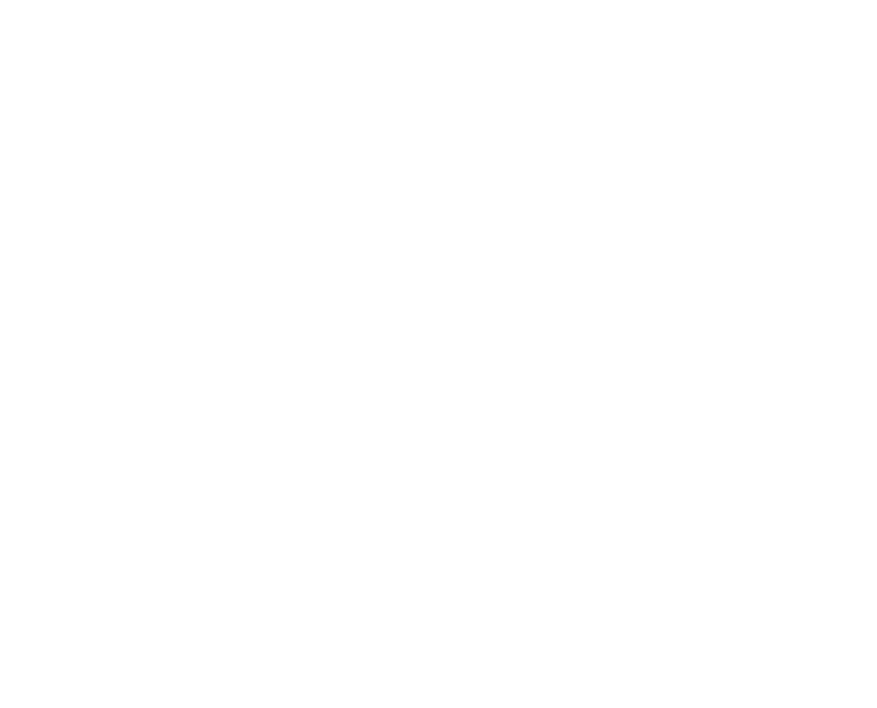
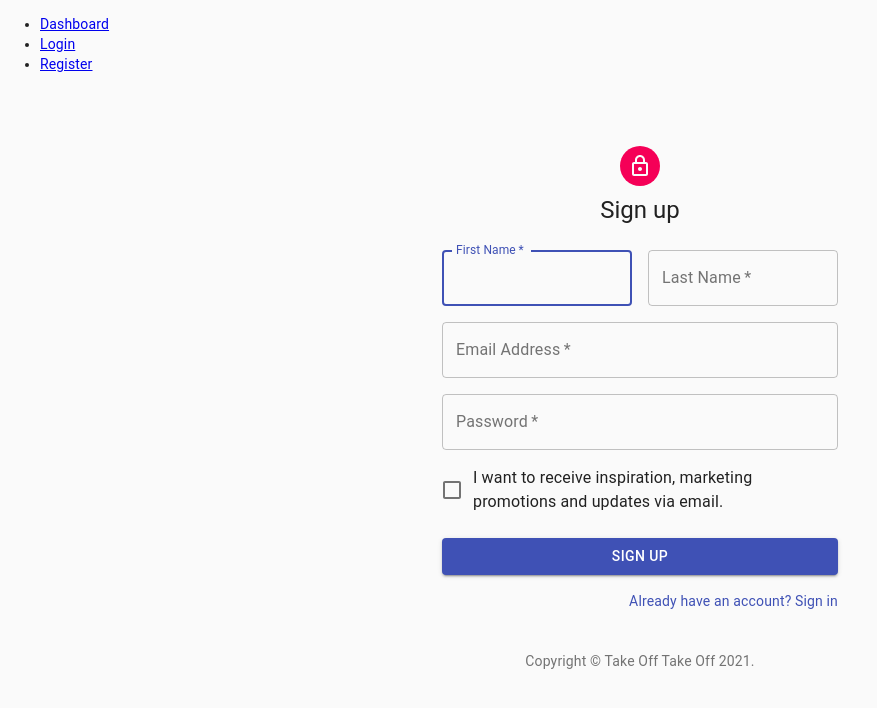
Before and after one commit to espoldi/Takeoff, a React (Create React App) app in the folder client/: page /register in a window 1280 px wide. Shown: the top 708 px of the page, without its empty margins (0-877 px from the left). Built offline with nearby package versions, Linux system fonts and the light colour scheme.

Commit message:
imported routes for login, register. used temp navbar to get client running. might want to change image of login

```diff
--- a/client/package.json
+++ b/client/package.json
@@ -12,6 +12,7 @@
     "axios": "^0.21.1",
     "react": "^17.0.2",
     "react-dom": "^17.0.2",
+    "react-router-dom": "^5.2.0",
     "react-scripts": "4.0.3",
     "web-vitals": "^1.1.1"
   },
--- a/client/src/App.js
+++ b/client/src/App.js
@@ -1,16 +1,50 @@
 import React, {Component} from 'react';
-import M from 'materialize-css';
+import Register from "./pages/Register";
+import Login from "./pages/Login";
+import Dashboard from "./pages/Dashboard";
+import {
+  BrowserRouter as Router,
+  Switch,
+  Route,
+  Link
+} from "react-router-dom";
 
 class App extends Component {
   componentDidMount() {
-    M.AutoInit();
   }
 
   render() {
-    return(
-      <div className="App">
+    return (
+      <Router>
+        <div>
+          <nav>
+            <ul>
+              <li>
+                <Link to="/">Dashboard</Link>
+              </li>
+              <li>
+                <Link to="/login">Login</Link>
+              </li>
+              <li>
+                <Link to="/register">Register</Link>
+              </li>
+            </ul>
+          </nav>
 
-      </div>
+
+          <Switch>
+            <Route path="/login">
+              <Login />
+            </Route>
+            <Route path="/register">
+              <Register />
+            </Route>
+            <Route path="/">
+              <Dashboard />
+            </Route>
+          </Switch>
+        </div>
+      </Router>
     );
   }
 }
--- a/client/src/index.js
+++ b/client/src/index.js
@@ -2,7 +2,7 @@
 import ReactDOM from 'react-dom';
 import App from './App';
 import reportWebVitals from './reportWebVitals';
-import 'materialize-css/dist/css/materialize.min.css';
+
 
 ReactDOM.render(
   <React.StrictMode>
--- a/client/src/pages/Dashboard.js
+++ b/client/src/pages/Dashboard.js
@@ -3,6 +3,7 @@
 import Navbar from '../components/Navbar.js';
 import Current from '../components/Current.js';
 import Archive from '../components/Archive.js';
+
 
 function Dashboard() {
     return (
@@ -10,6 +11,7 @@
             <Navbar />
             <Current />
             <Archive />
+
         </>
     );
 }
--- a/client/src/pages/Login.js
+++ b/client/src/pages/Login.js
@@ -0,0 +1,132 @@
+import React from 'react';
+import Avatar from '@material-ui/core/Avatar';
+import Button from '@material-ui/core/Button';
+import CssBaseline from '@material-ui/core/CssBaseline';
+import TextField from '@material-ui/core/TextField';
+import FormControlLabel from '@material-ui/core/FormControlLabel';
+import Checkbox from '@material-ui/core/Checkbox';
+import Link from '@material-ui/core/Link';
+import Paper from '@material-ui/core/Paper';
+import Box from '@material-ui/core/Box';
+import Grid from '@material-ui/core/Grid';
+import LockOutlinedIcon from '@material-ui/icons/LockOutlined';
+import Typography from '@material-ui/core/Typography';
+import { makeStyles } from '@material-ui/core/styles';
+
+
+function Copyright() {
+  return (
+    <Typography variant="body2" color="textSecondary" align="center">
+      {'Copyright © '}
+      <Link color="inherit" href="/">
+        Take Off
+      </Link>{' '}
+      {new Date().getFullYear()}
+      {'.'}
+    </Typography>
+  );
+}
+
+const useStyles = makeStyles((theme) => ({
+  root: {
+    height: '100vh',
+  },
+  image: {
+    backgroundImage:'url(https://i.pinimg.com/564x/50/fc/da/50fcda2407396ffb89d30fc9e61a40f2.jpg)',
+    backgroundRepeat: 'no-repeat',
+    backgroundColor:
+      theme.palette.type === 'light' ? theme.palette.grey[50] : theme.palette.grey[900],
+    backgroundSize: 'cover',
+    backgroundPosition: 'center',
+  },
+  paper: {
+    margin: theme.spacing(8, 4),
+    display: 'flex',
+    flexDirection: 'column',
+    alignItems: 'center',
+  },
+  avatar: {
+    margin: theme.spacing(1),
+    backgroundColor: theme.palette.secondary.main,
+  },
+  form: {
+    width: '100%',
+    marginTop: theme.spacing(1),
+  },
+  submit: {
+    margin: theme.spacing(3, 0, 2),
+  },
+}));
+
+export default function SignInSide() {
+  const classes = useStyles();
+
+  return (
+    <Grid container component="main" className={classes.root}>
+      <CssBaseline />
+      <Grid item xs={false} sm={4} md={7} className={classes.image} />
+      <Grid item xs={12} sm={8} md={5} component={Paper} elevation={6} square>
+        <div className={classes.paper}>
+          <Avatar className={classes.avatar}>
+            <LockOutlinedIcon />
+          </Avatar>
+          <Typography component="h1" variant="h5">
+            Sign in
+          </Typography>
+          <form className={classes.form} noValidate>
+            <TextField
+              variant="outlined"
+              margin="normal"
+              required
+              fullWidth
+              id="email"
+              label="Email Address"
+              name="email"
+              autoComplete="email"
+              autoFocus
+            />
+            <TextField
+              variant="outlined"
+              margin="normal"
+              required
+              fullWidth
+              name="password"
+              label="Password"
+              type="password"
+              id="password"
+              autoComplete="current-password"
+            />
+            <FormControlLabel
+              control={<Checkbox value="remember" color="primary" />}
+              label="Remember me"
+            />
+            <Button
+              type="submit"
+              fullWidth
+              variant="contained"
+              color="primary"
+              className={classes.submit}
+            >
+              Sign In
+            </Button>
+            <Grid container>
+              <Grid item xs>
+                <Link href="#" variant="body2">
+                  Forgot password?
+                </Link>
+              </Grid>
+              <Grid item>
+                <Link href="#" variant="body2">
+                  {"Don't have an account? Sign Up"}
+                </Link>
+              </Grid>
+            </Grid>
+            <Box mt={5}>
+              <Copyright />
+            </Box>
+          </form>
+        </div>
+      </Grid>
+    </Grid>
+  );
+}
--- a/client/src/pages/Register.js
+++ b/client/src/pages/Register.js
@@ -0,0 +1,140 @@
+import React from 'react';
+import Avatar from '@material-ui/core/Avatar';
+import Button from '@material-ui/core/Button';
+import CssBaseline from '@material-ui/core/CssBaseline';
+import TextField from '@material-ui/core/TextField';
+import FormControlLabel from '@material-ui/core/FormControlLabel';
+import Checkbox from '@material-ui/core/Checkbox';
+import Link from '@material-ui/core/Link';
+import Grid from '@material-ui/core/Grid';
+import Box from '@material-ui/core/Box';
+import LockOutlinedIcon from '@material-ui/icons/LockOutlined';
+import Typography from '@material-ui/core/Typography';
+import { makeStyles } from '@material-ui/core/styles';
+import Container from '@material-ui/core/Container';
+
+function Copyright() {
+  return (
+    <Typography variant="body2" color="textSecondary" align="center">
+      {'Copyright © Take Off '}
+      <Link color="inherit" href="https://material-ui.com/">
+        Take Off
+      </Link>{' '}
+      {new Date().getFullYear()}
+      {'.'}
+    </Typography>
+  );
+}
+
+const useStyles = makeStyles((theme) => ({
+  paper: {
+    marginTop: theme.spacing(8),
+    display: 'flex',
+    flexDirection: 'column',
+    alignItems: 'center',
+  },
+  avatar: {
+    margin: theme.spacing(1),
+    backgroundColor: theme.palette.secondary.main,
+  },
+  form: {
+    width: '100%', // Fix IE 11 issue.
+    marginTop: theme.spacing(3),
+  },
+  submit: {
+    margin: theme.spacing(3, 0, 2),
+  },
+}));
+
+export default function SignUp() {
+  const classes = useStyles();
+
+  return (
+    <Container component="main" maxWidth="xs">
+      <CssBaseline />
+      <div className={classes.paper}>
+        <Avatar className={classes.avatar}>
+          <LockOutlinedIcon />
+        </Avatar>
+        <Typography component="h1" variant="h5">
+          Sign up
+        </Typography>
+        <form className={classes.form} noValidate>
+          <Grid container spacing={2}>
+            <Grid item xs={12} sm={6}>
+              <TextField
+                autoComplete="fname"
+                name="firstName"
+                variant="outlined"
+                required
+                fullWidth
+                id="firstName"
+                label="First Name"
+                autoFocus
+              />
+            </Grid>
+            <Grid item xs={12} sm={6}>
+              <TextField
+                variant="outlined"
+                required
+                fullWidth
+                id="lastName"
+                label="Last Name"
+                name="lastName"
+                autoComplete="lname"
+              />
+            </Grid>
+            <Grid item xs={12}>
+              <TextField
+                variant="outlined"
+                required
+                fullWidth
+                id="email"
+                label="Email Address"
+                name="email"
+                autoComplete="email"
+              />
+            </Grid>
+            <Grid item xs={12}>
+              <TextField
+                variant="outlined"
+                required
+                fullWidth
+                name="password"
+                label="Password"
+                type="password"
+                id="password"
+                autoComplete="current-password"
+              />
+            </Grid>
+            <Grid item xs={12}>
+              <FormControlLabel
+                control={<Checkbox value="allowExtraEmails" color="primary" />}
+                label="I want to receive inspiration, marketing promotions and updates via email."
+              />
+            </Grid>
+          </Grid>
+          <Button
+            type="submit"
+            fullWidth
+            variant="contained"
+            color="primary"
+            className={classes.submit}
+          >
+            Sign Up
+          </Button>
+          <Grid container justify="flex-end">
+            <Grid item>
+              <Link href="#" variant="body2">
+                Already have an account? Sign in
+              </Link>
+            </Grid>
+          </Grid>
+        </form>
+      </div>
+      <Box mt={5}>
+        <Copyright />
+      </Box>
+    </Container>
+  );
+}
```
Also changed, not shown: client/public/images/greece.jpg (added), 1 other file (tests, documents, lock files or other folders).
